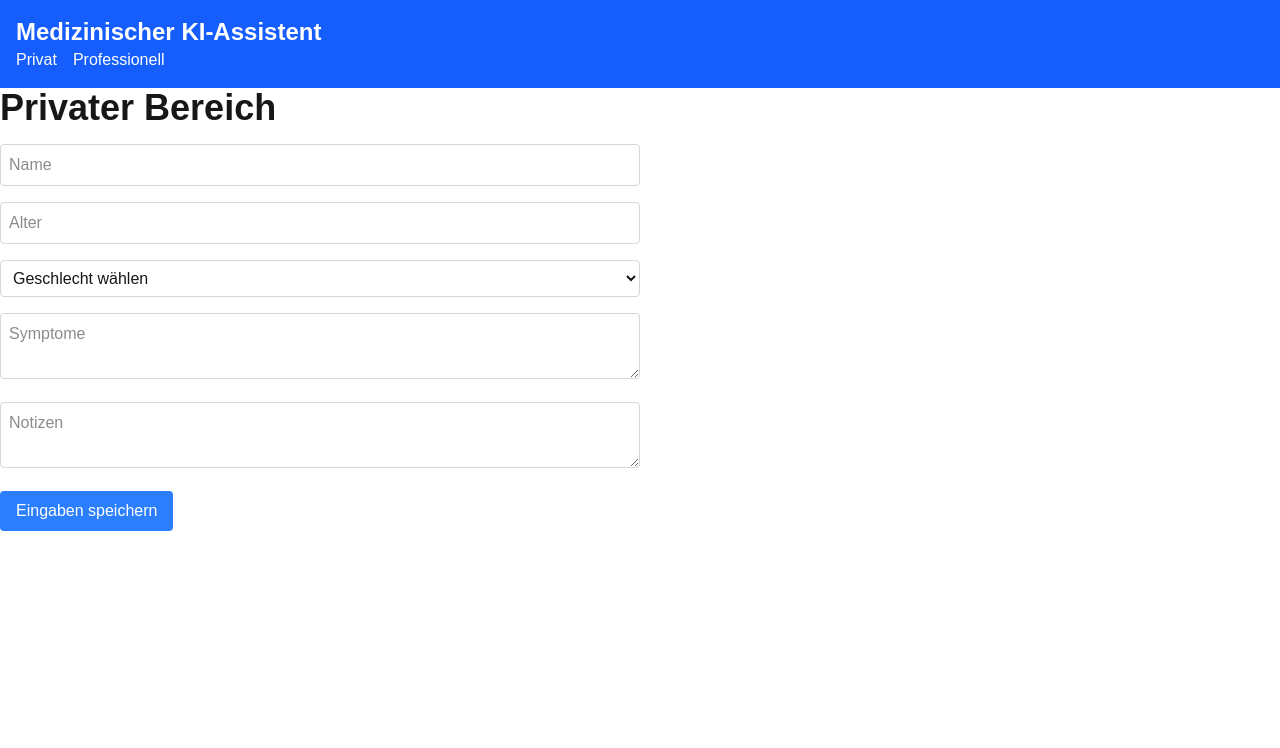
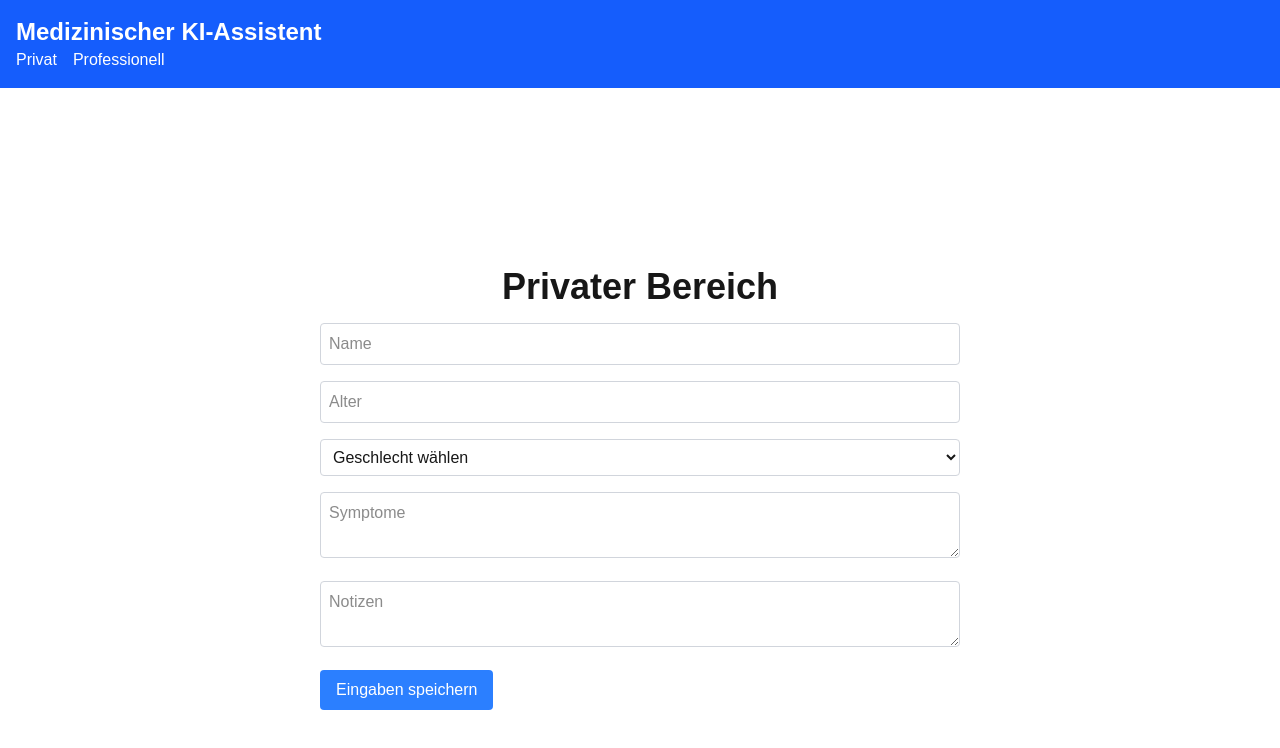
Before and after one commit to NOTNASCHECK/bs-hack-geschlechter-ki-assistant, a Next.js app: page /privat in a window 1280 px wide. Shown: the top 748 px of the page. Built offline with nearby package versions, Linux system fonts and the light colour scheme.

Commit message:
Update layout for better centering
- Added `items-center` and `justify-center` classes to improve alignment in both sections.
- Ensured consistent styling across different areas of the app.

```diff
--- a/src/app/privat/page.js
+++ b/src/app/privat/page.js
@@ -29,7 +29,7 @@
   };
 
   return (
-    <div className="flex flex-col min-h-screen bg-background text-foreground">
+    <div className="flex flex-col min-h-screen bg-background text-foreground items-center justify-center">
       <h2 className="text-4xl font-bold mb-4">Privater Bereich</h2>
       <form onSubmit={handleSubmit} className="w-1/2">
         <input type="text" name="name" placeholder="Name" value={formData.name} onChange={handleChange} className="p-2 border border-gray-300 rounded mb-4 w-full" />
--- a/src/app/professionell/page.js
+++ b/src/app/professionell/page.js
@@ -3,7 +3,7 @@
 
 const Professionell = () => {
   return (
-    <div className="flex flex-col min-h-screen bg-background text-foreground">
+    <div className="flex flex-col min-h-screen bg-background text-foreground items-center justify-center">
       <h2 className="text-4xl font-bold mb-4">Professioneller Bereich</h2>
       <p>Hier können Sie professionelle Informationen und Empfehlungen erhalten.</p>
     </div>
```
